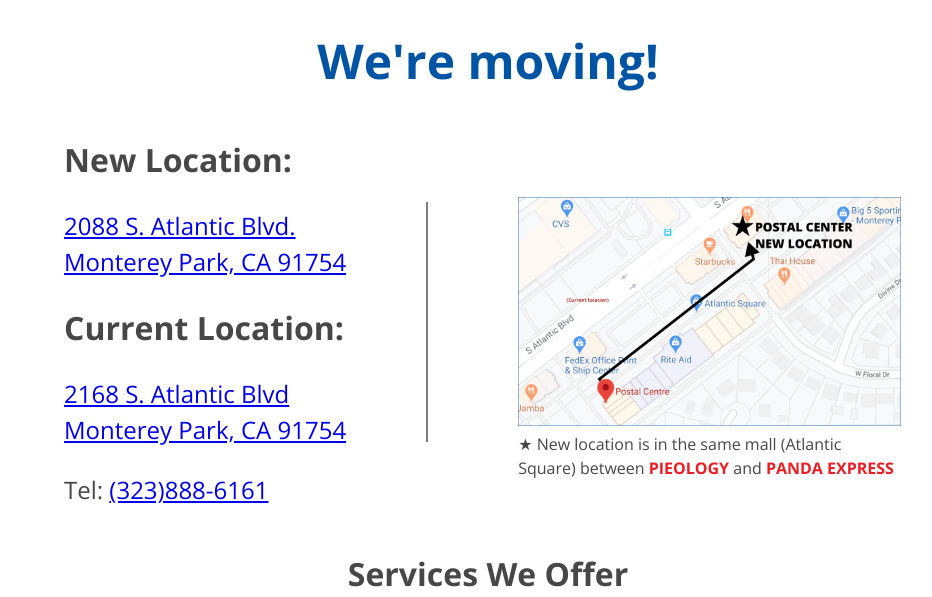
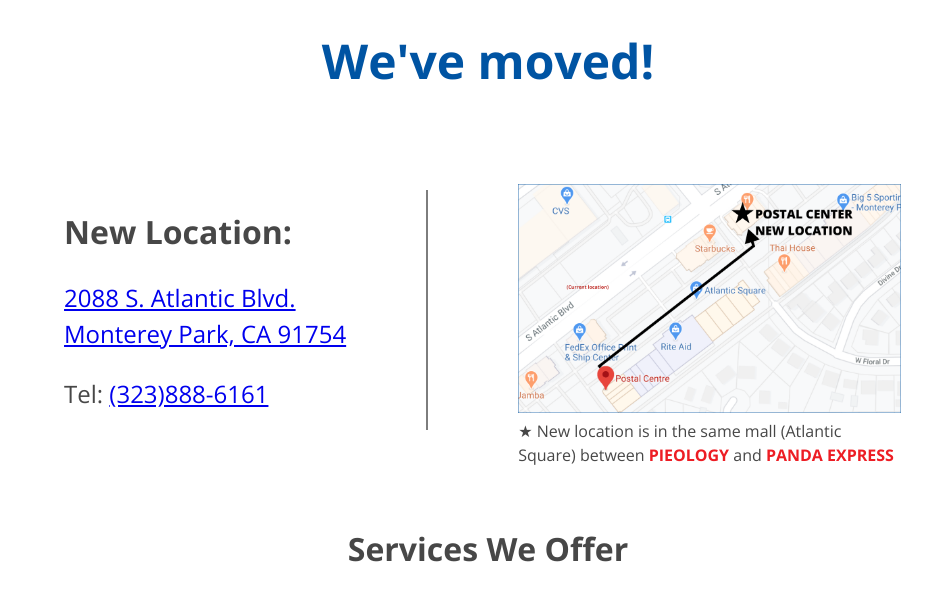
Before and after one commit to markghsu/postal-website, a plain HTML site: page index.html in a window 1280 px wide. Shown: the part 163-760 px from the top of the page, without its empty margins (152-1084 px from the left). Drawn offline with nearby package versions, Linux system fonts and the light colour scheme.

Commit message:
Remove old location

```diff
--- a/index.html
+++ b/index.html
@@ -14,17 +14,12 @@
 				<img class="header-img" src="images/logo.svg" alt="Monterey Park" title="Monterey Park Postal Logo"/>
 				<h1>Postal Center</h1>
 			</div>
-			<h3 class="announcement">We're moving!</h3>
+			<h3 class="announcement">We've moved!</h3>
 			<div class="hero container-flex">
 				<div class="info container-flex">
 					<div class="address">
 						<h3>New Location:</h3>
 						<p><a href="https://www.google.com/maps/dir/?api=1&destination=2088+S+Atlantic+Blvd%2C+Monterey+Park%2C+CA+91754">2088 S. Atlantic Blvd.<br>
-						Monterey Park, CA 91754</a></p>
-					</div>
-					<div class="address">
-						<h3>Current Location:</h3>
-						<p><a href="https://www.google.com/maps/dir/?api=1&destination=2168+S+Atlantic+Blvd%2C+Monterey+Park%2C+CA+91754">2168 S. Atlantic Blvd <br>
 						Monterey Park, CA 91754</a></p>
 					</div>
 					<div class="Phone">
```
